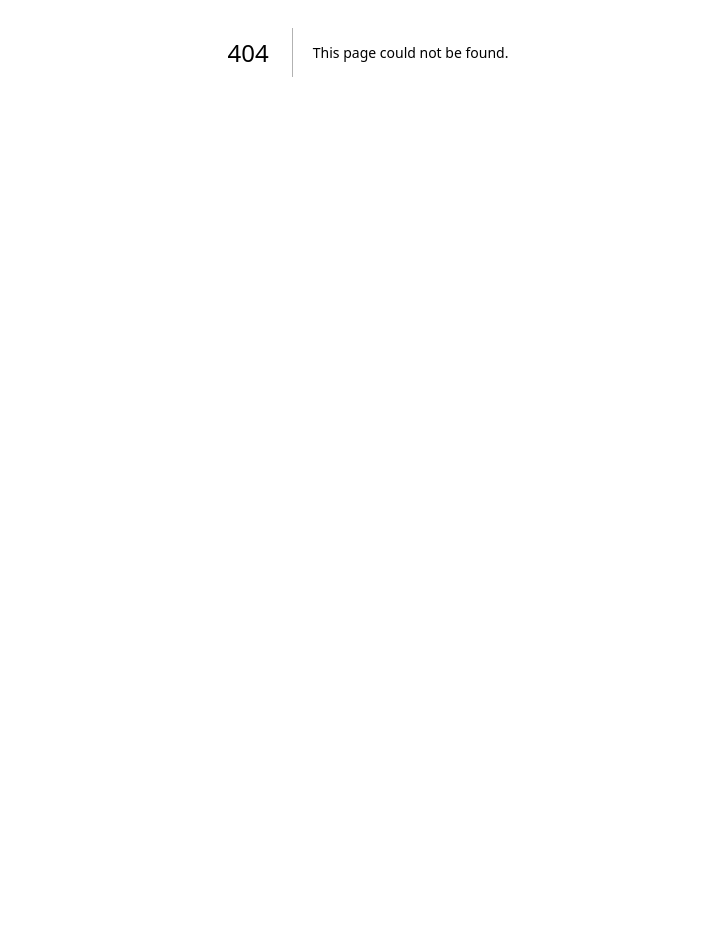
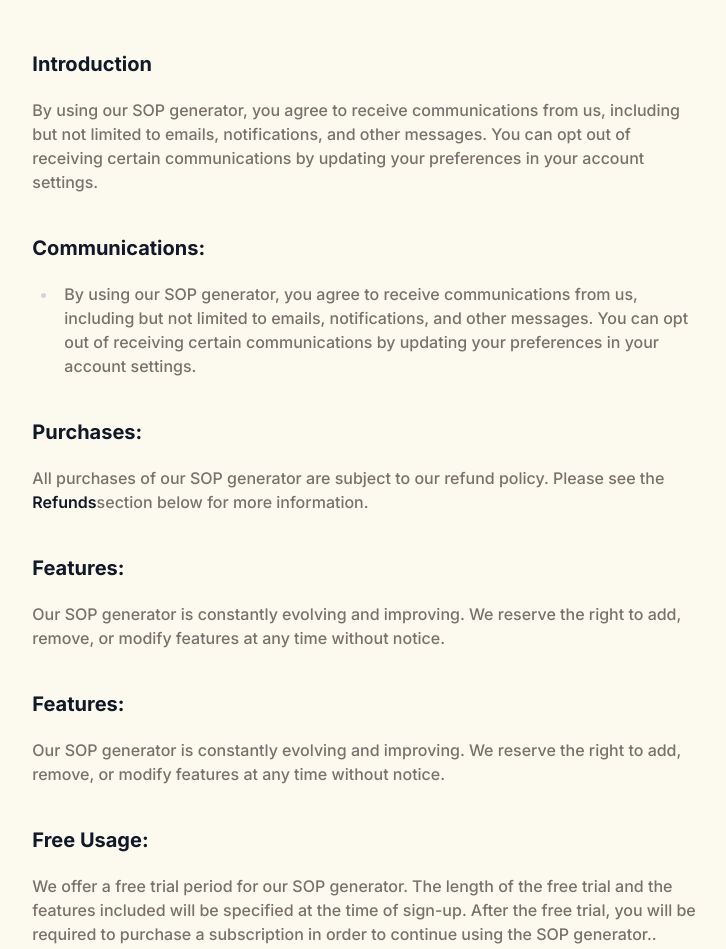
Before and after one commit to ApplyingAbroad/moh-india-frontend, a Next.js app: page /terms-of-service in a window 1280 px wide. Before the commit this address had no page. Shown: the part 348-1297 px from the top of the page, without its empty margins (272-998 px from the left). Before the commit the page ends 800 px from the top, so only its background shows below. Built offline with nearby package versions, Linux system fonts and the light colour scheme; no server answers; a web font is replaced by a local one.

Commit message:
Terms of service page added

```diff
--- a/pages/privacy-policy.tsx
+++ b/pages/privacy-policy.tsx
@@ -8,15 +8,15 @@ const Privacypolicy = () => {
     <main className='bg-beige-50'>
       <NavBar />
       <LogoBar />
-      <div className='text-center my-6'>
+      <div className='text-center my-6 prose mx-auto px-4 lg:px-0'>
         <p className='uppercase text-sm'>Privacy first, always</p>
 
         <h1 className='font-serif text-5xl font-bold'>Privacy Policy</h1>
       </div>
       <div className='my-16 prose prose-indigo mx-auto px-6 lg:px-0'>
-        <div className='container space-y-2 mb-6'>
+        <div className='space-y-2 mb-6'>
           <h2 className='font-bold text-xl'>Introduction</h2>
-          <p className='   text-my-gray3 text-base  '>
+          <p className='text-stone-500 text-base'>
             At tailorandcompany.com , we are committed to protecting the privacy
             of our users. This privacy policy explains how we collect, use, and
             protect the personal information of our users. By using our website
@@ -25,10 +25,10 @@ const Privacypolicy = () => {
           </p>
         </div>
 
-        <div className='container space-y-2 mb-6'>
-          <h2 className='font-bold text-xl '>Definitions</h2>
+        <div className='space-y-2 mb-6'>
+          <h2 className='font-bold text-xl'>Definitions</h2>
 
-          <ul className='  text-my-gray3 text-base   '>
+          <ul className='text-stone-500 text-base'>
             <li>
               <strong>Data</strong> refers to any information that can be used
               to identify an individual, including but not limited to names,
@@ -49,13 +49,12 @@ const Privacypolicy = () => {
           </ul>
         </div>
 
-        <div className='container space-y-2 mb-6'>
-          <h2 className='font-bold text-xl '>Types of Data Collected</h2>
-          <p className='   text-my-gray3 text-base  '>
-            {' '}
+        <div className='space-y-2 mb-6'>
+          <h2 className='font-bold text-xl'>Types of Data Collected</h2>
+          <p className='text-stone-500 text-base'>
             We collect the following types of data from our users:
           </p>
-          <ul className='  text-my-gray3 text-base   '>
+          <ul className='text-stone-500 text-base'>
             <li>
               Personal data. This includes data such as names, addresses, email
               addresses, and other contact information that users provide when
@@ -72,7 +71,7 @@ const Privacypolicy = () => {
               access our website or services.
             </li>
 
-            <p className='   text-my-gray3 text-base  '>
+            <p className='text-stone-500 text-base'>
               We may also collect personal data from third-party sources, such
               as social media platforms, to enhance our services and provide
               more personalized experiences for our users.
@@ -80,9 +79,9 @@ const Privacypolicy = () => {
           </ul>
         </div>
 
-        <div className='container space-y-2 mb-6'>
-          <h2 className='font-bold text-xl '>CalOPPA</h2>
-          <p className='   text-my-gray3 text-base  '>
+        <div className='space-y-2 mb-6'>
+          <h2 className='font-bold text-xl'>CalOPPA</h2>
+          <p className='text-stone-500 text-base'>
             We comply with the California Online Privacy Protection Act
             (CalOPPA), which requires us to post a clear and conspicuous privacy
             policy on our website. This privacy policy is intended to inform
@@ -92,9 +91,9 @@ const Privacypolicy = () => {
           </p>
         </div>
 
-        <div className='container space-y-2 mb-6'>
-          <h2 className='font-bold text-xl '>GDPR</h2>
-          <p className='   text-my-gray3 text-base  '>
+        <div className='space-y-2 mb-6'>
+          <h2 className='font-bold text-xl'>GDPR</h2>
+          <p className='text-stone-500 text-base'>
             We are also committed to complying with the General Data Protection
             Regulation (GDPR), which applies to the processing of personal data
             of individuals in the European Union. This means that we will only
@@ -104,13 +103,13 @@ const Privacypolicy = () => {
           </p>
         </div>
 
-        <div className='container space-y-2 mb-6'>
-          <h2 className='font-bold text-xl '>Data Sharing</h2>
-          <p className='   text-my-gray3 text-base  '>
+        <div className='space-y-2 mb-6'>
+          <h2 className='font-bold text-xl'>Data Sharing</h2>
+          <p className='text-stone-500 text-base'>
             We may share your personal information with third parties for the
             following purposes:
           </p>
-          <ul className='  text-my-gray3 text-base   '>
+          <ul className='text-stone-500 text-base'>
             <li>
               To provide the services you have requested. For example, if you
               sign up for a trial of our product, we will share your information
@@ -131,14 +130,14 @@ const Privacypolicy = () => {
           </ul>
         </div>
 
-        <div className='container space-y-2 mb-6'>
-          <h2 className='font-bold text-xl '>Data Protection</h2>
-          <p className='   text-my-gray3 text-base  '>
+        <div className='space-y-2 mb-6'>
+          <h2 className='font-bold text-xl'>Data Protection</h2>
+          <p className='text-stone-500 text-base'>
             We take reasonable steps to protect your personal information from
             unauthorized access, use, or disclosure. Some of the measures we use
             to protect your information include:
           </p>
-          <ul className='  text-my-gray3 text-base   '>
+          <ul className='text-stone-500 text-base'>
             <li>
               Encrypting personal information in transit and at rest using
               industry-standard protocols.
@@ -154,15 +153,15 @@ const Privacypolicy = () => {
           </ul>
         </div>
 
-        <div className='container space-y-2 mb-6'>
-          <h2 className='font-bold text-xl '>Changes to this Policy</h2>
-          <p className='   text-my-gray3 text-base  '>
+        <div className='space-y-2 mb-6'>
+          <h2 className='font-bold text-xl'>Changes to this Policy</h2>
+          <p className='text-stone-500 text-base'>
             We may update this privacy policy from time to time to reflect
             changes to our practices or for other operational, legal, or
             regulatory reasons. We will post any changes on this page and
             encourage you to review the policy periodically for updates:.
           </p>
-          <ul className='  text-my-gray3 text-base   '>
+          <ul className='text-stone-500 text-base'>
             <li>
               Encrypting personal information in transit and at rest using
               industry-standard protocols.
@@ -178,9 +177,9 @@ const Privacypolicy = () => {
           </ul>
         </div>
 
-        <div className='container space-y-2 mb-6'>
-          <h2 className='font-bold text-xl '>Contact Us</h2>
-          <p className='text-my-gray3 text-base'>
+        <div className='space-y-2 mb-6'>
+          <h2 className='font-bold text-xl'>Contact Us</h2>
+          <p className='text-stone-500 text-base'>
             If you have any questions or concerns about our privacy policy or
             the way we handle your personal information, please contact us at
             hey@tailorandcompany.com .
--- /dev/null
+++ b/pages/terms-of-service.tsx
@@ -0,0 +1,129 @@
+import Footer from '@/components/Footer'
+import LogoBar from '@/components/Hero/LogoBar'
+import NavBar from '@/components/Hero/NavBar'
+import React from 'react'
+
+const Terms = () => {
+  return (
+    <main className='bg-beige-50'>
+      <NavBar />
+      <LogoBar />
+      <div className='text-center my-6 prose mx-auto px-4 lg:px-0'>
+        <p className='uppercase text-sm'>Legal terms of service</p>
+
+        <h1 className='font-serif text-5xl font-bold'>Terms of Service</h1>
+      </div>
+      <div className='my-16 prose prose-indigo mx-auto px-6 lg:px-0'>
+        <div className='space-y-2 mb-6'>
+          <h2 className='font-bold text-xl '>Introduction</h2>
+          <p className=' text-stone-500 text-base  '>
+            By using our SOP generator, you agree to receive communications from
+            us, including but not limited to emails, notifications, and other
+            messages. You can opt out of receiving certain communications by
+            updating your preferences in your account settings.
+          </p>
+        </div>
+
+        <div className='space-y-2 mb-6'>
+          <h2 className='font-bold text-xl '>Communications:</h2>
+
+          <ul className=' text-stone-500 text-base   '>
+            <li>
+              By using our SOP generator, you agree to receive communications
+              from us, including but not limited to emails, notifications, and
+              other messages. You can opt out of receiving certain
+              communications by updating your preferences in your account
+              settings.
+            </li>
+          </ul>
+        </div>
+
+        <div className='space-y-2 mb-6'>
+          <h2 className='font-bold text-xl '>Purchases:</h2>
+          <p className='text-stone-500 text-base  '>
+            All purchases of our SOP generator are subject to our refund policy.
+            Please see the <strong>Refunds</strong>section below for more
+            information.
+          </p>
+        </div>
+
+        <div className='space-y-2 mb-6'>
+          <h2 className='font-bold text-xl '>Features:</h2>
+          <p className='text-stone-500 text-base  '>
+            Our SOP generator is constantly evolving and improving. We reserve
+            the right to add, remove, or modify features at any time without
+            notice.
+          </p>
+        </div>
+
+        <div className='space-y-2 mb-6'>
+          <h2 className='font-bold text-xl '>Features:</h2>
+          <p className='text-stone-500 text-base  '>
+            Our SOP generator is constantly evolving and improving. We reserve
+            the right to add, remove, or modify features at any time without
+            notice.
+          </p>
+        </div>
+
+        <div className='space-y-2 mb-6'>
+          <h2 className='font-bold text-xl '>Free Usage:</h2>
+          <p className='text-stone-500 text-base  '>
+            We offer a free trial period for our SOP generator. The length of
+            the free trial and the features included will be specified at the
+            time of sign-up. After the free trial, you will be required to
+            purchase a subscription in order to continue using the SOP
+            generator..
+          </p>
+        </div>
+
+        <div className='space-y-2 mb-6'>
+          <h2 className='font-bold text-xl '>Refunds:</h2>
+          <p className='text-stone-500 text-base  '>
+            We offer a no-questions-asked refund policy for all purchases within
+            7 days of the original purchase date. However, if you have used the
+            SOP generator for more than 20% of the purchase capacity, we will
+            not issue a refund. To request a refund, please contact us at
+            hey@taliorandcompany.com.
+          </p>
+        </div>
+
+        <div className='space-y-2 mb-6'>
+          <h2 className='font-bold text-xl '>
+            Prohibited Use for Illegal Means:
+          </h2>
+          <p className='text-stone-500 text-base  '>
+            Our SOP generator may only be used for lawful purposes. You agree
+            not to use our SOP generator for any illegal or unauthorized
+            purpose, including but not limited to committing fraud or engaging
+            in illegal immigration activities.
+          </p>
+        </div>
+
+        <div className='space-y-2 mb-6'>
+          <h2 className='font-bold text-xl'>Copyright Policy:</h2>
+          <p className='text-stone-500 text-base  '>
+            You retain the rights to any content that you generate using the SOP
+            generator. You may use, reproduce, distribute, or otherwise exploit
+            the content generated by the SOP generator for any lawful purpose,
+            subject to our terms and conditions. Any unauthorized use of our SOP
+            generator or its content may violate copyright laws, trademark laws,
+            and other laws.
+          </p>
+        </div>
+
+        <div className='space-y-2 mb-6'>
+          <h2 className='font-bold text-xl '>Contact Us</h2>
+          <p className='text-stone-500 text-base  '>
+            If you have any questions or concerns about our policies or the way
+            we handle your personal information, please contact us at
+            hello@taliorandcompany.com .
+          </p>
+        </div>
+      </div>
+
+      <Footer />
+    </main>
+  )
+}
+
+export default Terms
```
